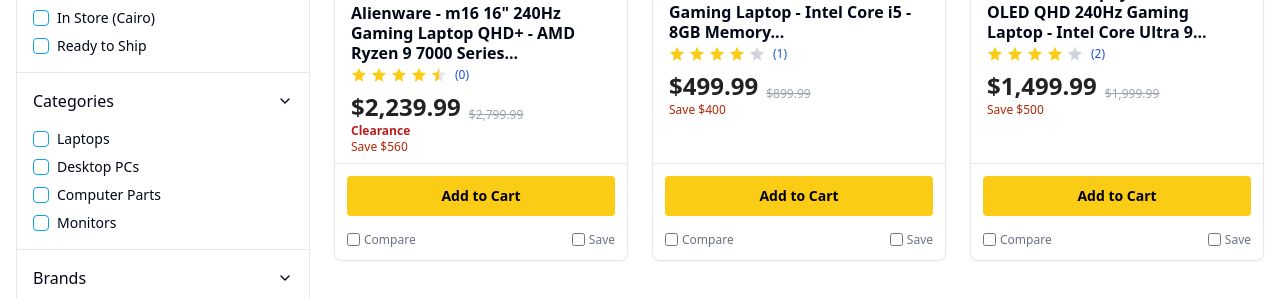
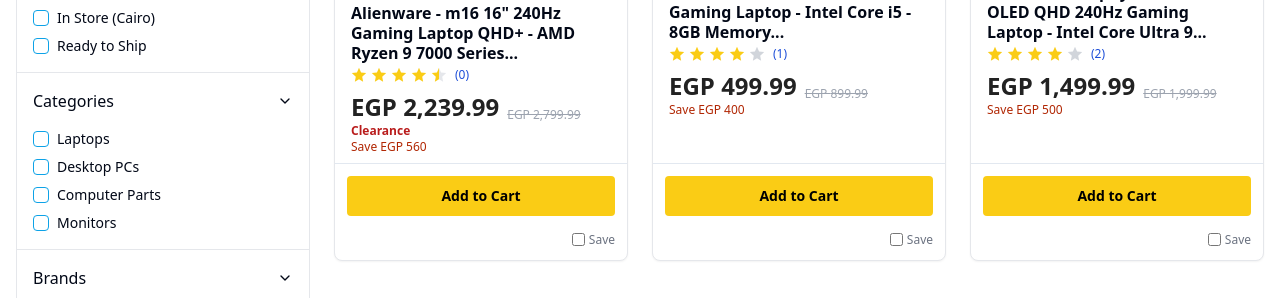
Before and after one commit to NedalGaber/aqua-commerce-nexus-8c11dfd0, a React (Vite) app: page /products in a window 1280 px wide. Shown: the part 440-738 px from the top of the page. Built offline with nearby package versions, Linux system fonts and the light colour scheme.

Commit message:
Remove compare button and update currency
- Removed the compare button from product cards.
- Changed the currency to Egypt Pound (EGP) across all product cards.
- Removed "See Deal of the Day FAQs" from the Deals of the Day page.

```diff
--- a/src/pages/deals/DealOfTheDay.tsx
+++ b/src/pages/deals/DealOfTheDay.tsx
@@ -1,4 +1,3 @@
-
 import { MainLayout } from "@/components/layouts/main-layout";
 import { Card, CardContent } from "@/components/ui/card";
 import { Badge } from "@/components/ui/badge";
@@ -65,9 +64,6 @@ const DealOfTheDay = () => {
                 <span className="text-yellow-300">DEAL</span> OF THE DAY
               </h1>
               <p className="text-xl mb-2">Don't miss it</p>
-              <button className="text-yellow-300 hover:underline text-sm">
-                See Deal of the Day FAQs
-              </button>
             </div>
             <div className="bg-white text-black px-4 py-2 rounded-lg">
               <div className="text-3xl font-bold text-center">
@@ -97,7 +93,7 @@ const DealOfTheDay = () => {
                     className="w-full h-48 object-contain"
                   />
                   <Badge className="absolute top-2 left-2 bg-red-600">
-                    Save ${deal.savings}
+                    Save EGP {deal.savings}
                   </Badge>
                 </div>
                 <div className="space-y-2">
@@ -125,10 +121,10 @@ const DealOfTheDay = () => {
                     <span className="text-sm text-gray-600">({deal.reviews})</span>
                   </div>
                   <div className="space-y-1">
-                    <div className="text-xl font-bold">${deal.price}</div>
+                    <div className="text-xl font-bold">EGP {deal.price}</div>
                     <div className="text-sm text-gray-600">
                       <span className="line-through">
-                        ${deal.originalPrice}
+                        EGP {deal.originalPrice}
                       </span>
                     </div>
                   </div>
--- a/src/pages/deals/Deals.tsx
+++ b/src/pages/deals/Deals.tsx
@@ -36,17 +36,17 @@ const Deals = () => {
                     />
                     <Badge className="absolute top-2 left-2 bg-red-600">
                       <Tag className="w-4 h-4 mr-1" />
-                      Save ${deal.savings}
+                      Save EGP {deal.savings}
                     </Badge>
                   </div>
                   <h3 className="font-semibold mb-2">{deal.title}</h3>
                   <p className="text-sm text-gray-600 mb-2">{deal.description}</p>
                   <div className="flex items-center gap-2">
                     <span className="text-lg font-bold text-red-600">
-                      ${deal.salePrice}
+                      EGP {deal.salePrice}
                     </span>
                     <span className="text-sm text-gray-500 line-through">
-                      ${deal.originalPrice}
+                      EGP {deal.originalPrice}
                     </span>
                   </div>
                 </CardContent>
--- a/src/pages/products/ProductsView.tsx
+++ b/src/pages/products/ProductsView.tsx
@@ -1,4 +1,3 @@
-
 import React, { useState } from 'react';
 import { MainLayout } from "@/components/layouts/main-layout";
 import { Button } from "@/components/ui/button";
@@ -247,9 +246,13 @@ export default function ProductsView() {
                     </div>
                     <div className="flex flex-col mb-1">
                       <div className="flex items-end gap-2">
-                        <span className="text-2xl font-bold text-[#222]">${p.price.toLocaleString()}</span>
+                        <span className="text-2xl font-bold text-[#222]">
+                          EGP {p.price.toLocaleString()}
+                        </span>
                         {p.oldPrice && (
-                          <span className="text-xs text-gray-400 line-through">${p.oldPrice.toLocaleString()}</span>
+                          <span className="text-xs text-gray-400 line-through">
+                            EGP {p.oldPrice.toLocaleString()}
+                          </span>
                         )}
                       </div>
                       {p.promoText && (
@@ -259,21 +262,17 @@ export default function ProductsView() {
                       )}
                       {p.promoSave > 0 && (
                         <span className="text-xs text-[#b12704] font-medium">
-                          Save ${p.promoSave}
+                          Save EGP {p.promoSave}
                         </span>
                       )}
                     </div>
-                    {/* Add more info blocks if needed */}
                   </div>
                   <div className="p-3 mt-auto border-t flex flex-col gap-2">
                     <Button className="w-full bg-yellow-400 text-black font-semibold hover:bg-yellow-300 rounded shadow-none border-none">
                       Add to Cart
                     </Button>
                     <div className="flex items-center justify-between text-xs pt-2 text-gray-500">
-                      <label className="flex items-center gap-1 select-none">
-                        <input type="checkbox" className="accent-blue-500" />
-                        Compare
-                      </label>
+                      <div />
                       <label className="flex items-center gap-1 select-none">
                         <input type="checkbox" className="accent-blue-500" />
                         Save
```
